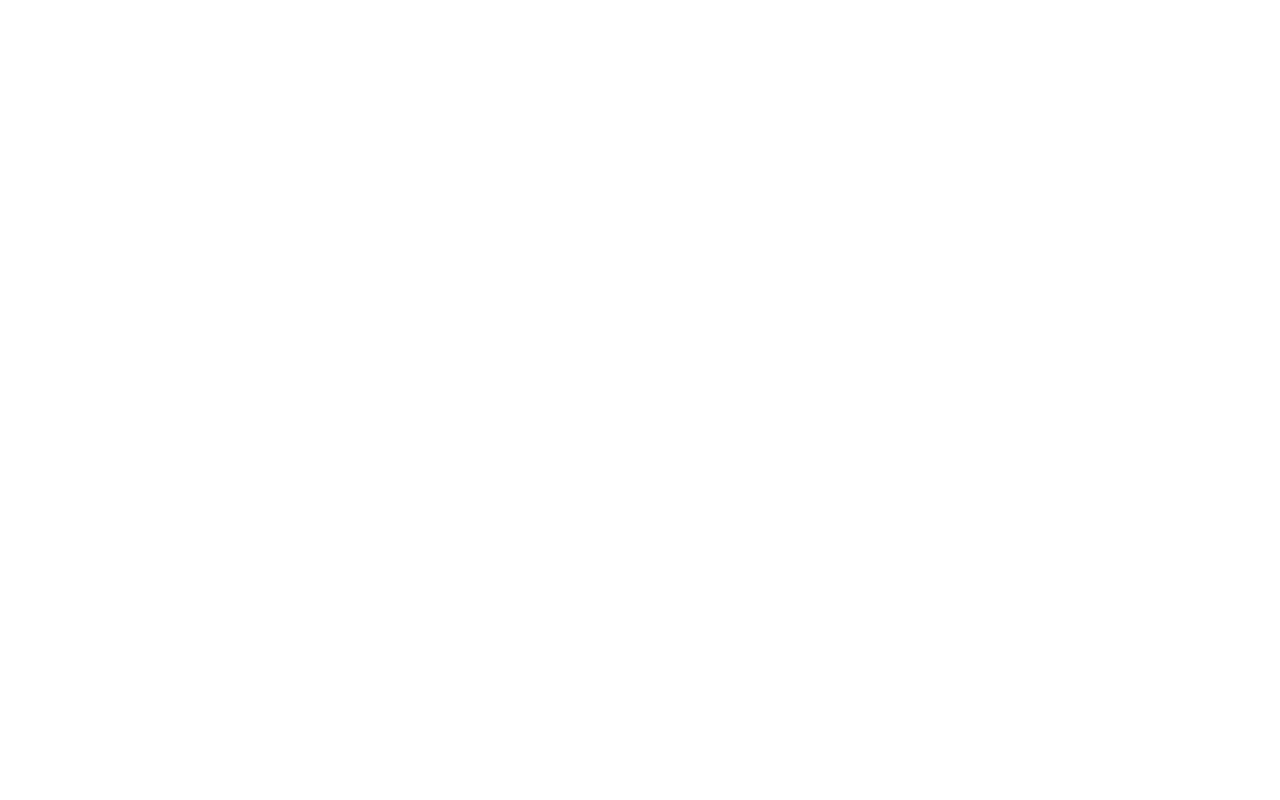
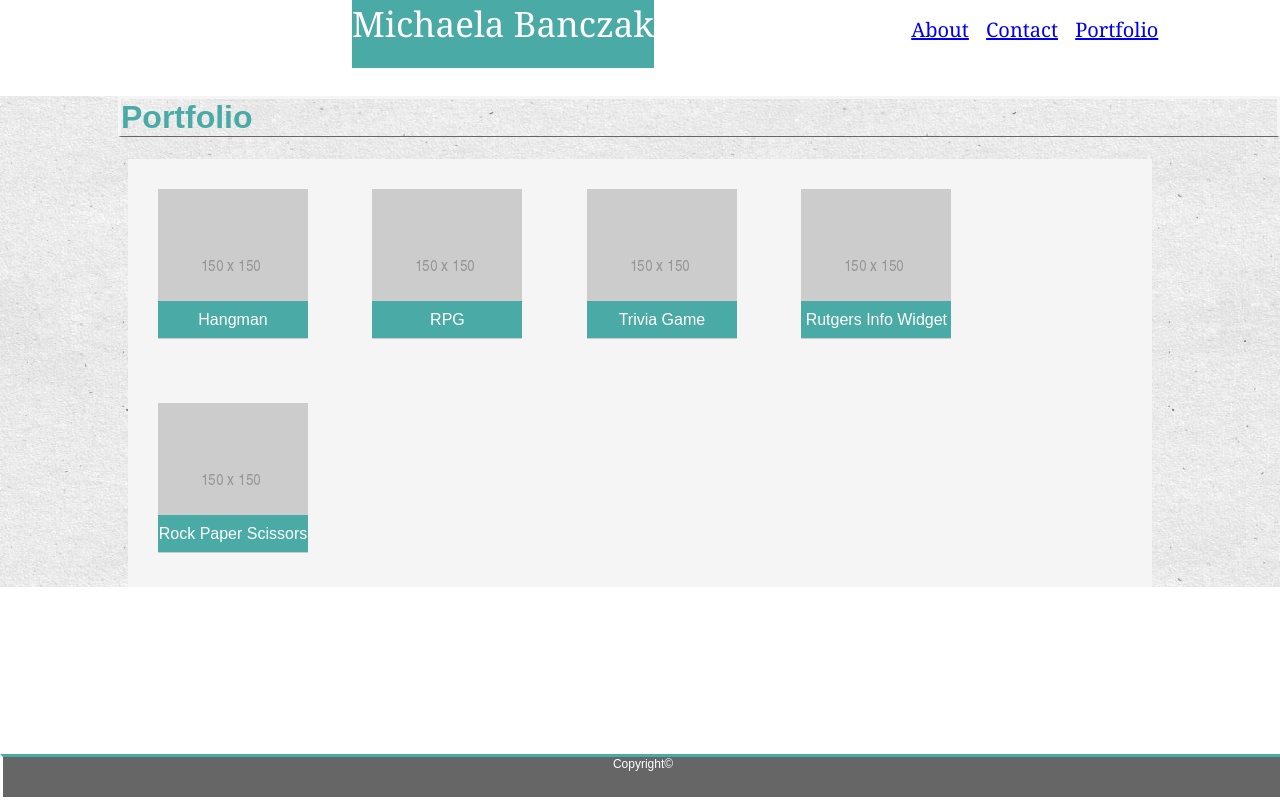
Before and after one commit to michaelabee/Basic-Portfolio, a plain HTML site: page portfolio.html in a window 1280 px wide. Drawn offline with Linux system fonts and the light colour scheme.

Commit message:
fixed headers, made portfolio page

```diff
--- a/assets/css/style.css
+++ b/assets/css/style.css
@@ -7,6 +7,7 @@ header {
     border-left:100px;
     font-family: 'Georgia', Times, Times New Roman, serif;
 }
+
 
 body {
     margin:0;
@@ -31,12 +32,14 @@ section {
     width:100%;
     height:auto;
     position:relative;
+    font-family:'Arial', 'Helvetica Neue', Helvetica, sans-serif;
 }
 
-img {
+#bio-image {
     width:175px;
     position: relative;
     float:left;
+    margin-left:120px;
 }
 
 footer {
@@ -55,23 +58,44 @@ footer {
     text-align: center;
 }
 
-.title{
-    height:90%;
-    display:inline-block;
-    background:#4aaaa5;
-    color:white;
-    font-size:35px;
-    text-align:left;
-    margin-left: 162px;
-    margin-right: 150px;
+.title-1 {
+    height: 90%;
+    display: inline-block;
+    background: #4aaaa5;
+    color: white;
+    font-size: 35px;
+    text-align: left;
+    margin-left: 300px;
+    margin-right: 450px;
 }
-.links{
+
+.title-2{
+height: 90%;
+display: inline-block;
+background: #4aaaa5;
+color: white;
+font-size: 35px;
+text-align: left;
+margin-left: 352px;
+margin-right: 178px;;
+}
+
+.links-1{
     height:100%;
     display:inline-block;
     text-align:right;
     color: grey;
     font-size:20px;
     margin-left:445px;
+}
+
+.links-2{
+    height:100%;
+    display:inline-block;
+    text-align:right;
+    color: grey;
+    font-size: 20px;
+    margin-left: 69px;
 }
 
 #about{
@@ -84,6 +108,7 @@ footer {
     border-left-color:whitesmoke;
     border-right-color:whitesmoke;
     border-style:solid;
+    margin-left:118px;
 }
 
 .contact-title{
@@ -119,3 +144,72 @@ ul {
     display:inline-block;
     padding:3px;
  }
+
+ .container {
+    position: relative;
+    width:150px;
+    margin:0 auto;
+    display:inline-block;
+    margin:30px;
+  }
+
+ .text-block1 {
+    position: absolute;
+    bottom: -35px;
+    right: 0px;
+    width: 150px;
+    line-height: 5px;
+    background-color: #4aaaa5;
+    color: white;
+    padding: 0;
+    margin-bottom: 40px;
+    text-align: center;
+  }
+  .text-block2 {
+    position: absolute;
+    bottom: -35px;
+    right: 0px;
+    width: 150px;
+    line-height: 5px;
+    background-color: #4aaaa5;
+    color: white;
+    padding: 0;
+    margin-bottom: 40px;
+    text-align: center;
+  }
+  .text-block3 {
+    position: absolute;
+    bottom: -35px;
+    right: 0px;
+    width: 150px;
+    line-height: 5px;
+    background-color: #4aaaa5;
+    color: white;
+    padding: 0;
+    margin-bottom: 40px;
+    text-align: center;
+  }
+  .text-block4 {
+    position: absolute;
+    bottom: -35px;
+    right: 0px;
+    width: 150px;
+    line-height: 5px;
+    background-color: #4aaaa5;
+    color: white;
+    padding: 0;
+    margin-bottom: 40px;
+    text-align: center;
+  }
+  .text-block5 {
+    position: absolute;
+    bottom: -35px;
+    right: 0px;
+    width: 150px;
+    line-height: 5px;
+    background-color: #4aaaa5;
+    color: white;
+    padding: 0;
+    margin-bottom: 40px;
+    text-align: center;
+  }
--- a/portfolio.html
+++ b/portfolio.html
@@ -0,0 +1,71 @@
+<!DOCTYPE html>
+<html>
+
+    <head>
+            <link rel="stylesheet" type="text/css" href="assets/css/style.css">
+    </head>
+
+    <body>
+        <header>
+
+            <div class="title-2">Michaela Banczak</div>
+
+                <div class="links-2">
+                <ul> <a href="index.html"> About   </a> </ul>
+                <ul> <a href="contact.html" > Contact   </a> </ul>
+                <ul> <a href=portfolio.html> Portfolio  </a> </ul>
+                </div>
+
+            </div>
+
+        </header>
+
+        <div class="main-content">
+
+            <h1 id="about">Portfolio</h1>
+
+            <section class="portfolio-pics">
+
+                <div class="container">
+                    <img src="../Basic-Portfolio/assets/images/placeholder.png" alt="hangman" style="width:100%;">
+                        <div class="text-block1">
+                            <p>Hangman</p>
+                        </div>
+                </div>
+
+                <div class="container">
+                        <img src="../Basic-Portfolio/assets/images/placeholder.png" alt="hangman" style="width:100%;">
+                            <div class="text-block2">
+                                <p>RPG</p>
+                            </div>
+                    </div>
+
+                <div class="container">
+                            <img src="../Basic-Portfolio/assets/images/placeholder.png" alt="hangman" style="width:100%;">
+                                <div class="text-block3">
+                                    <p>Trivia Game</p>
+                                </div>
+                        </div>
+
+                        <div class="container">
+                                <img src="../Basic-Portfolio/assets/images/placeholder.png" alt="hangman" style="width:100%;">
+                                    <div class="text-block4">
+                                        <p>Rutgers Info Widget</p>
+                                    </div>
+                            </div>
+
+                            <div class="container">
+                                    <img src="../Basic-Portfolio/assets/images/placeholder.png" alt="hangman" style="width:100%;">
+                                        <div class="text-block5">
+                                            <p>Rock Paper Scissors</p>
+                                        </div>
+                                </div>
+
+            </section>
+
+        </div>
+
+        <footer>
+            Copyright©
+        </footer>
+    </body>
```
Also changed, not shown: contact.html (+2 -2 lines), index.html (+7 -7 lines), assets/images/placeholder.png (added).
